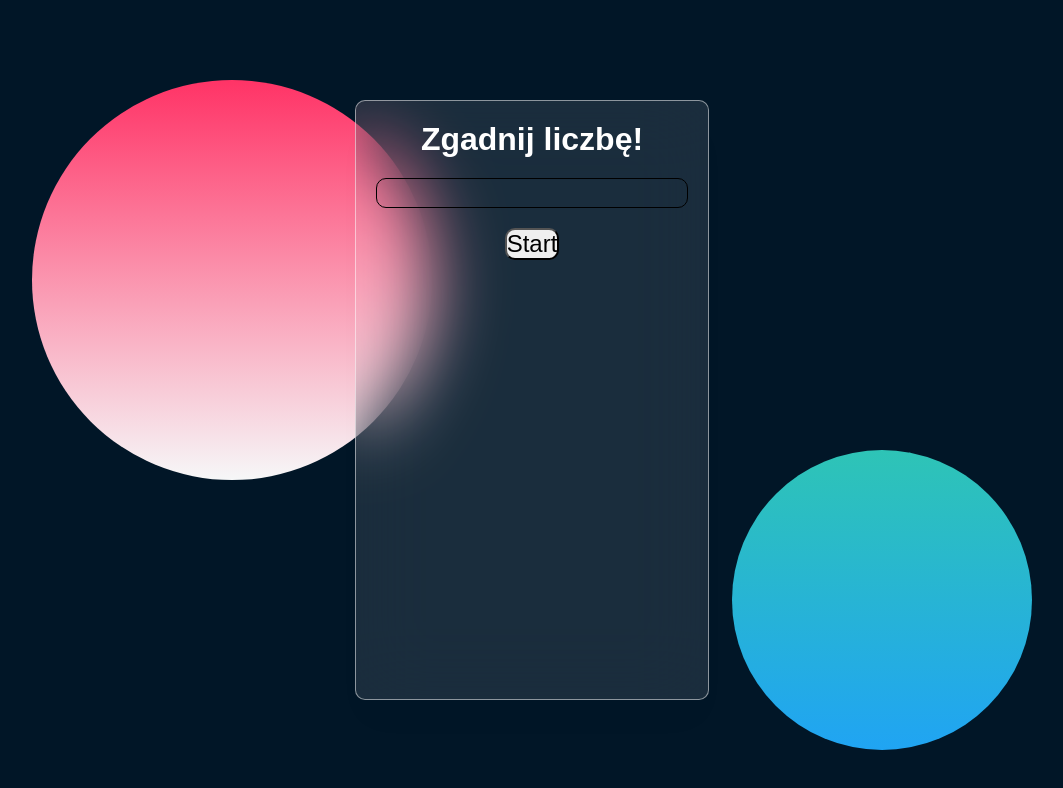
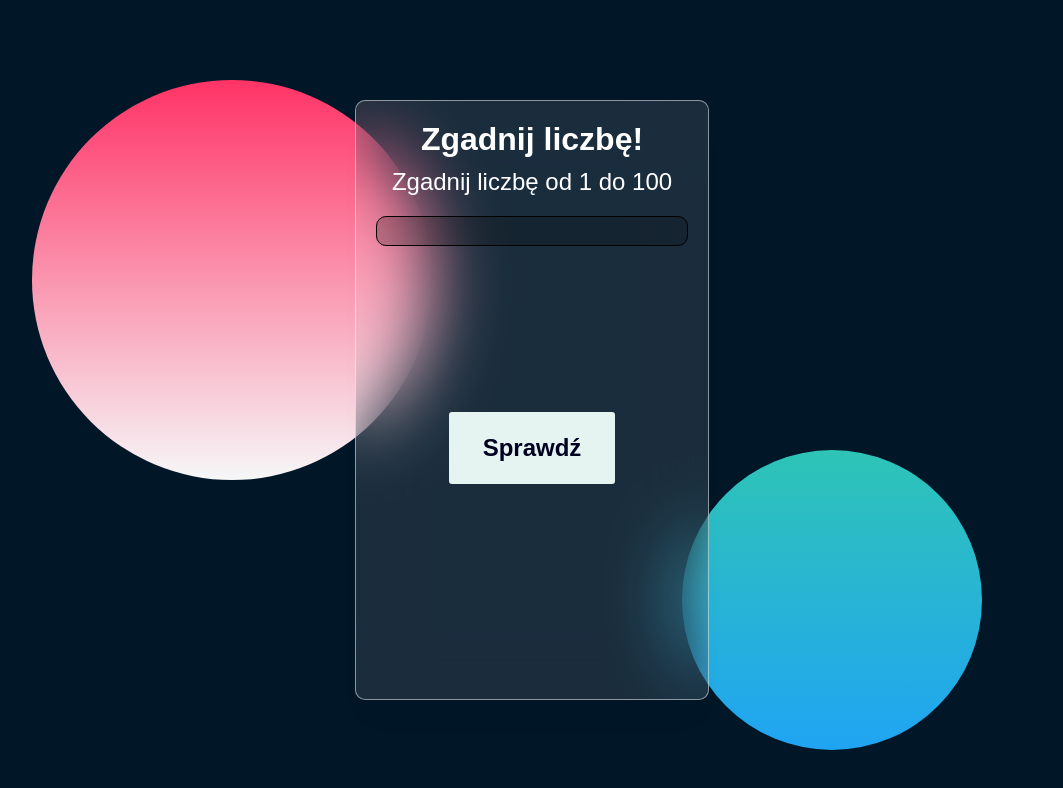
Before and after one commit to NokielCB/Strona, a plain HTML site: page gry-google.html in a window 1280 px wide. Both pictures are taken after a click on the button "Start". Shown: the whole page, without its empty margins (108-1171 px from the left). Drawn offline with Linux system fonts and the light colour scheme.

Commit message:
Add files via upload

```diff
--- a/gry-google.html
+++ b/gry-google.html
@@ -16,16 +16,19 @@
     <section>
         <div class="box">
             <h1>Zgadnij liczbę!</h1>
+            <span id="opis">Zgadnij liczbę od 1 do 100</span>
             <input type="text" id="odpowiedz">
-            <button id="myBtn" onclick="gra()">Start</button>
+            <span id="stan"></span>
+            <button id="start" onclick="graStart()">Start</button>
+            <button id="sprawdz" onclick="graSprawdz()">Sprawdź</button>
         </div>
     </section>
     <script>
-        var input = document.getElementById("odpowiedz");
+        var input = document.getElementById("sprawdz");
         input.addEventListener("keypress", function(event) {
             if (event.key === "Enter") {
                 event.preventDefault();
-                document.getElementById("myBtn").click();
+                document.getElementById("sprawdz").click();
             }
         });
 
--- a/skrypt-google.js
+++ b/skrypt-google.js
@@ -18,7 +18,7 @@ function wyszukaj() {
     } else if (s.value == "Karolina" || s.value == "karolina") {
         document.getElementById('odpowiedz').innerHTML = "Karolina bije cugla, jednak przerzuciła się na Antka";
     } else if (s.value == "Ania" || s.value == "ania") {
-        document.getElementById('odpowiedz').innerHTML = "Ania nie bij mnie więcej prosze";
+        document.getElementById('odpowiedz').innerHTML = "Ania to za wysoka liga";
     } else if (s.value == "Cugiel" || s.value == "cugiel") {
         document.getElementById('odpowiedz').innerHTML = "Cugiel simpuje do Karoliny jednak nie możemy zapomnieć że lizał się z leną";
     } else if (s.value == "Antek" || s.value == "antek") {
--- a/skrypt-gry.js
+++ b/skrypt-gry.js
@@ -1,6 +1,26 @@
-function gra() {
-    var x = Math.floor(Math.random() * 10) + 1;
-    if (x == odp) {
-        window.open("sklep.html", "_self").focus();
+var x = Math.floor(Math.random() * 100) + 1;
+function graStart() {
+    console.log(x);
+//    document.getElementById("odpowiedz").innerHTML = x;
+    document.getElementById("start").style.display = "none";
+    document.getElementById("sprawdz").style.display = "flex";
+    document.getElementById("odpowiedz").style.display = "flex";
+    document.getElementById("opis").style.display = "flex";
+}
+function graSprawdz() {
+    odp = document.getElementById("odpowiedz").value;
+    document.getElementById("odpowiedz").value = "";
+    console.log(odp);
+    if(x==odp){
+        document.getElementById("stan").innerHTML = "Wygrałeś";
+    }
+    else if(x<odp){
+        document.getElementById("stan").innerHTML = "Twoja liczba jest za duża";
+    }
+    else if(x>odp){
+        document.getElementById("stan").innerHTML = "Twoja liczba jest za mała";
+    }
+    else{
+        document.getElementById("stan").innerHTML = "Podaj liczbę";
     }
 }
--- a/styl-gry.css
+++ b/styl-gry.css
@@ -36,7 +36,7 @@ section::after {
     width: 300px;
     height: 300px;
     background: linear-gradient(#2ec4b6, #20a4f3);
-    transform: translate(350px, 200px);
+    transform: translate(300px, 200px);
     border-radius: 50%;
 }
 
@@ -63,31 +63,59 @@ section .box h1 {
 }
 
 section .box input {
+    display: none;
     margin: auto;
     margin-top: 20px;
-    display: flex;
-    justify-content: center;
-    align-items: center;
-    background-color: transparent;
+    background-color: rgba(0, 0, 0, 0.2);
     border: 1px solid black;
     border-radius: 10px;
     font-size: 1.5em;
 }
-section .box button{
-    margin: auto;
-    margin-top: 20px;
+
+section .box button {
     display: flex;
+    margin: 50% auto;
+    cursor: pointer;
+    font-weight: 600;
+    border-radius: 3px;
+    padding: 22px 34px;
+    border: 0;
+    color: #000021;
+    background: #e5f4f0;
+    line-height: 1.15;
     font-size: 1.5em;
-/*    background-color: transparent;*/
-/*    border: 1px solid black;*/
-    border-radius: 10px;
+    transition: all .1s ease;
+}
+section .box button:hover {
+    transition: all .1s ease;
+    box-shadow: 0 0 0 0 #fff, 0 0 0 3px #e5f4f0;
+}
+section .box #stan {
+    display: flex;
+    text-align: center;
+    justify-content: center;
+    align-items: center;
+    padding-top: 10px;
+    color: white;
+    font-size: 1.2em;
+}
+section .box #sprawdz{
+    display: none;
+}
+section .box #opis {
+    display: none;
+    text-align: center;
+    justify-content: center;
+    align-items: center;
+    padding-top: 10px;
+    color: white;
+    font-size: 1.5em;
 }
 
 @media (max-width: 500px) {
     .box {
         min-width: 80%;
         padding: 20px;
-/*        margin: 20px;*/
     }
 
     section {
@@ -98,6 +126,7 @@ section .box button{
         content: '';
         transform: translate(100px, 200px);
     }
+
     section::before {
         content: '';
         transform: translate(-250px, -200px);
```
Also changed, not shown: skrypt-sklep.js (added), styl-sklep.css (added).
